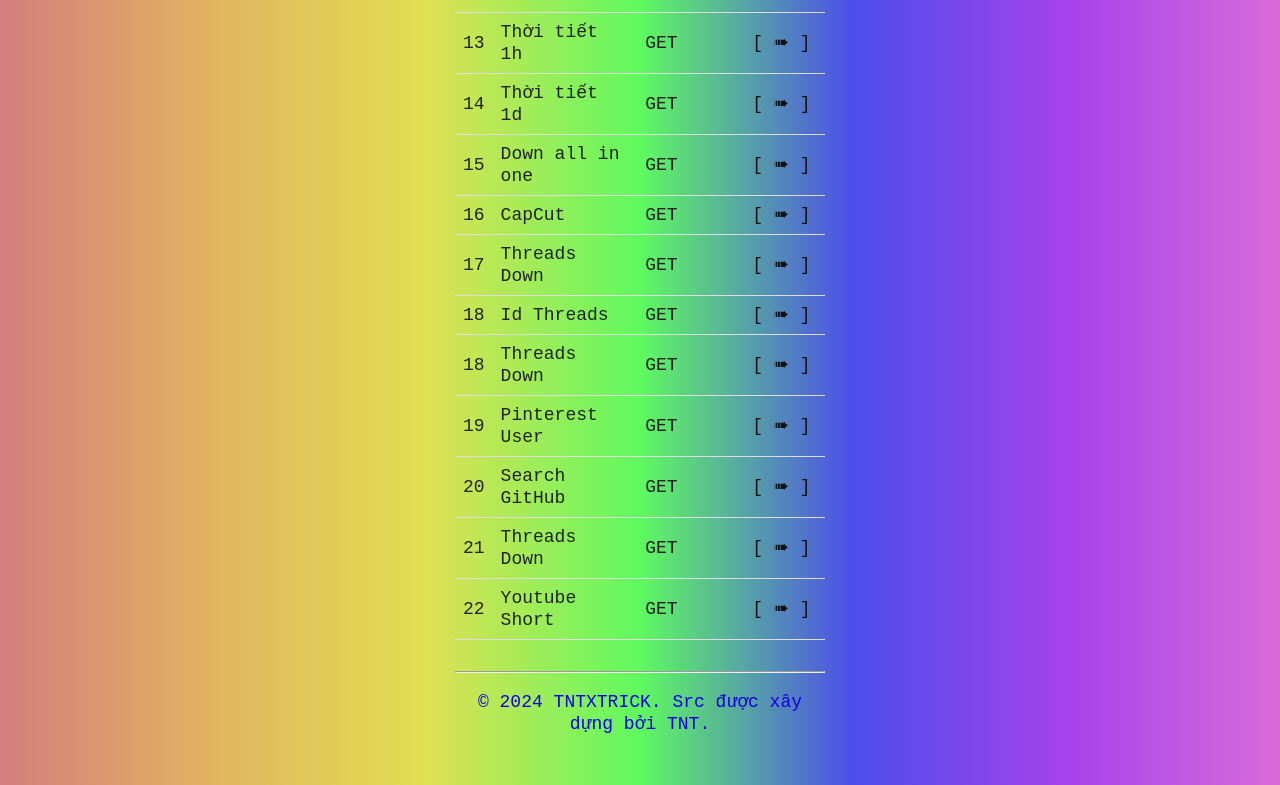
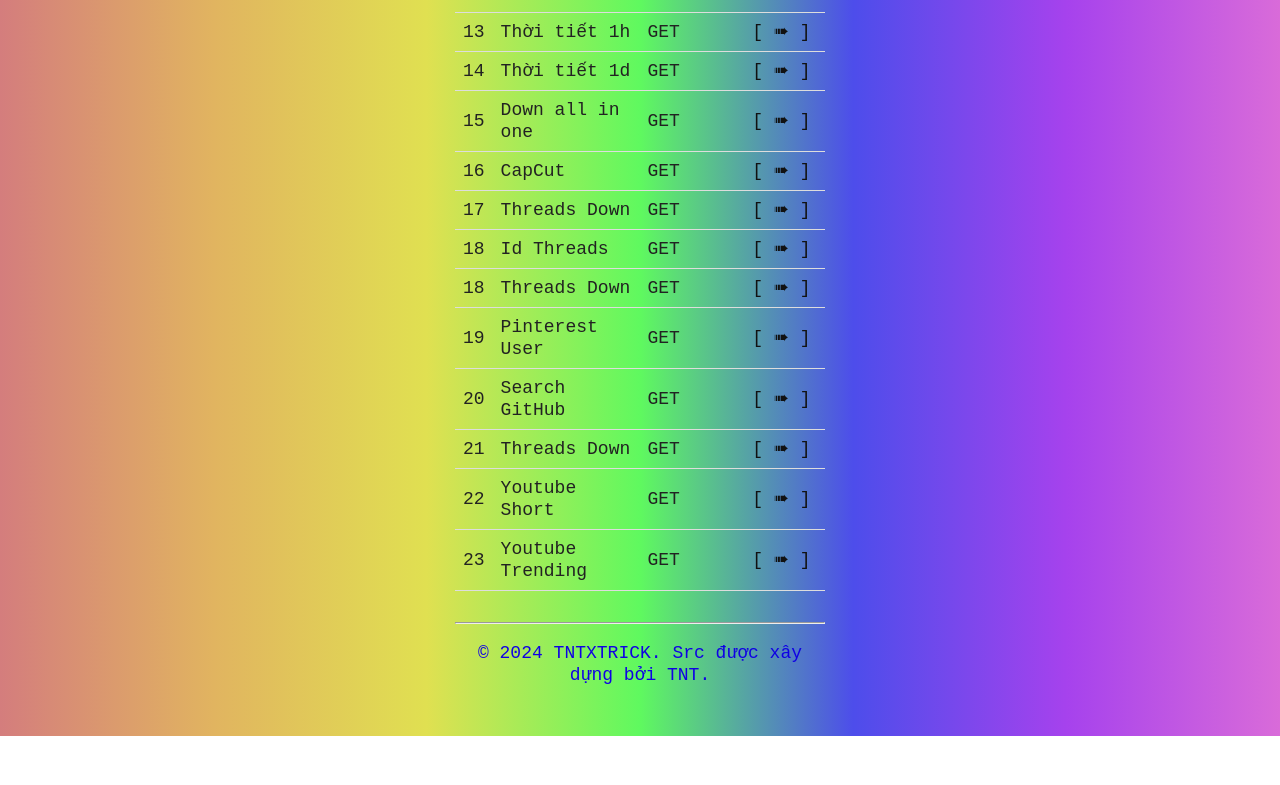
Before and after one commit to vanthuankk/Apitest, a website: page index.html in a window 1280 px wide. Shown: the part 1112-1897 px from the top of the page. After the commit the page ends 1848 px from the top, so only its background shows below. Drawn offline with Linux system fonts and the light colour scheme.

Commit message:
Update index.html

```diff
--- a/index.html
+++ b/index.html
@@ -332,7 +332,7 @@
 <body>
       <div class="center">
       <h1 class="rainbow-text animated-rainbow">TNTXTRICK API</h1>
-      <h1 class="rainbow-text animated-rainbow">Tổng API: 40 (tổng số API)</h1>
+      <h1 class="rainbow-text animated-rainbow">Tổng API: 41 (tổng số API)</h1>
       <div class="description">
         API TNTXTRICK
         / Bán Src API giá rẻ
@@ -488,6 +488,12 @@
             <td>GET</td>
             <td><a href="/ytbshort?link=">[ ➠ ]</a></td>
       </tr>
+      <tr>
+            <td>23</td>
+            <td>Youtube Trending</td>
+            <td>GET</td>
+            <td><a href="/ytb/trending?keyword=">[ ➠ ]</a></td>
+      </tr>
         </table>
         <br>
         <hr>
```
